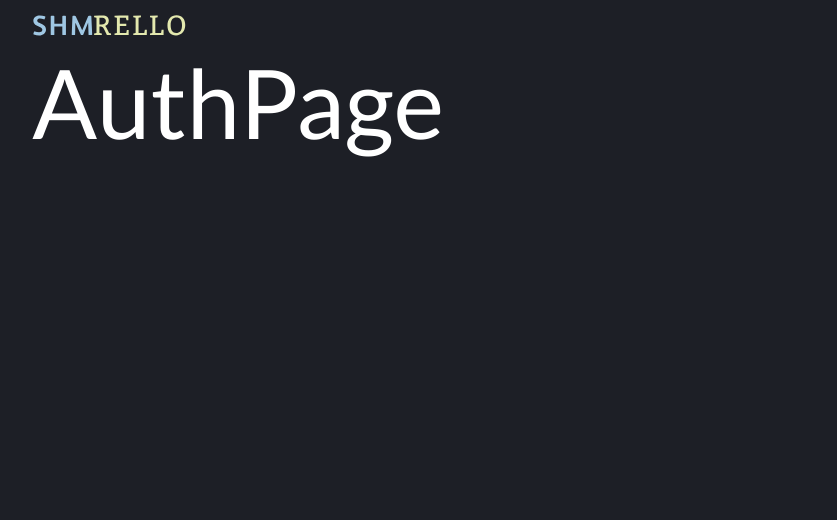
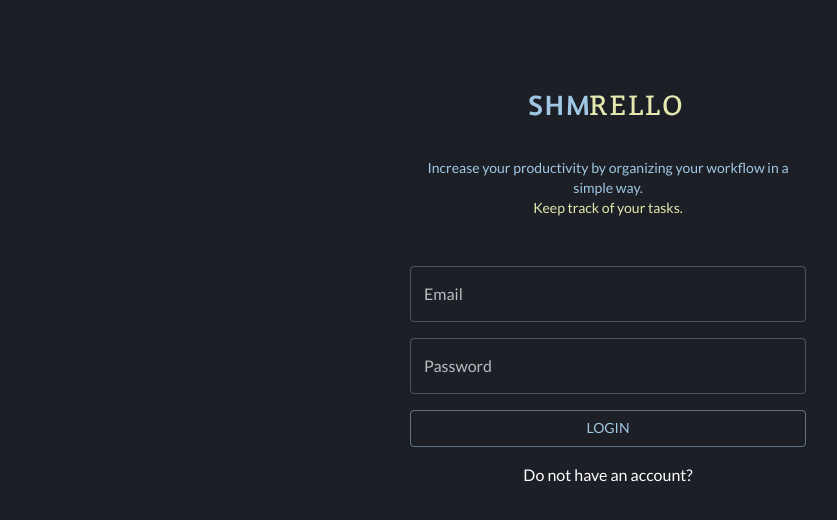
Before and after one commit to IvanOrsh/shmrello, a React (Vite) app: page / in a window 1280 px wide. Shown: the top 520 px of the page, without its empty margins (32-869 px from the left). Built offline with nearby package versions, Linux system fonts and the light colour scheme.

Commit message:
chore: scaffold login form

```diff
--- a/src/pages/AuthPage/ui/AuthPage.tsx
+++ b/src/pages/AuthPage/ui/AuthPage.tsx
@@ -1,10 +1,4 @@
-import {
-  Container,
-  Stack,
-  OutlinedInput,
-  Button,
-  Typography,
-} from "@mui/material";
+import { Container, Stack, TextField, Button, Typography } from "@mui/material";
 
 import ImageEl from "../../../shared/ui/ImageEl/ImageEl";
 
@@ -12,14 +6,45 @@ import logoImg from "../../../shared/assets/shmrello-logo.svg";
 
 const AuthPage = () => {
   return (
-    <Container>
-      <Stack>
+    <Container
+      maxWidth="xs"
+      sx={{
+        mt: 10 /* x8px */,
+      }}
+    >
+      <Stack mb={6} spacing={4} alignItems="center" textAlign="center">
         <div>
           <ImageEl src={logoImg} alt="logo" />
         </div>
-        <Typography variant="h1" component="h2">
-          AuthPage
-        </Typography>
+        <Stack>
+          <Typography
+            // color="rgba(255, 255, 255, .6)"
+            sx={(theme) => ({
+              color: `${theme.palette.primary.main}`,
+            })}
+            variant="body2"
+            component="p"
+          >
+            Increase your productivity by organizing your workflow in a simple
+            way.
+          </Typography>
+          <Typography
+            sx={(theme) => ({
+              color: `${theme.palette.secondary.main}`,
+            })}
+            variant="body2"
+            component="p"
+          >
+            Keep track of your tasks.
+          </Typography>
+        </Stack>
+      </Stack>
+
+      <Stack spacing={2}>
+        <TextField label="Email" />
+        <TextField label="Password" />
+        <Button variant="outlined">Login</Button>
+        <Typography textAlign="center">Do not have an account?</Typography>
       </Stack>
     </Container>
   );
```
